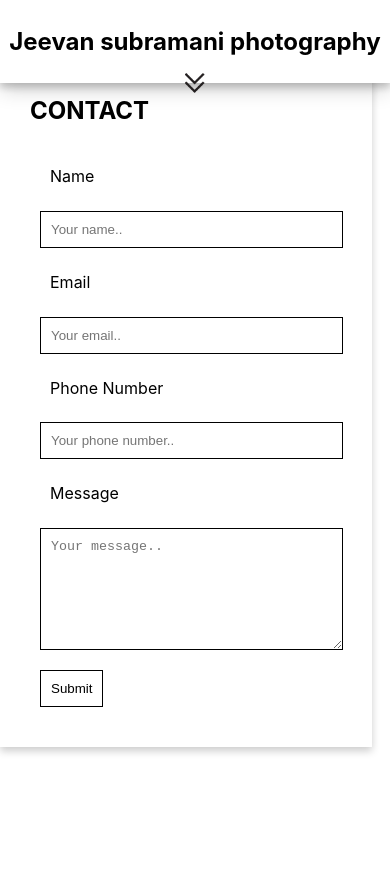
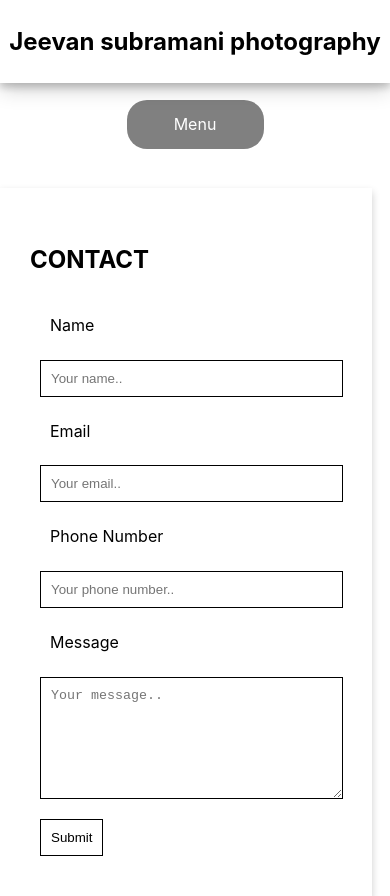
Before and after one commit to ragavantar/photofolio, a React (Create React App) app: page /Contact in a window 390 px wide. Before the commit the page ends 844 px from the top, so only its background shows below. Built offline with nearby package versions, Linux system fonts and the light colour scheme; no server answers.

Commit message:
menu button

```diff
--- a/src/component/Contact/Contact.jsx
+++ b/src/component/Contact/Contact.jsx
@@ -9,6 +9,25 @@ class Contact extends Component {
         desc: null
      }
 
+     componentDidMount(){
+        const data = { name: 'example' };
+
+        fetch('http://jeevansubramaniphotography.com/api/mail.php', {
+          method: 'POST', // or 'PUT'
+          headers: {
+            'Content-Type': 'application/json',
+          },
+          body: JSON.stringify(data),
+        })
+        .then((response) => response.json())
+        .then((data) => {
+          console.log('Success:', data);
+        })
+        .catch((error) => {
+          console.error('Error:', error);
+        });
+
+     }
      handleInputChange(event) {
         const target = event.target;
         const value = target.value;
@@ -32,6 +51,7 @@ class Contact extends Component {
             }
             };
 
+            console.log(options)
         fetch(url, options)
         .then(res => res.json())
         .then(response => {
@@ -43,6 +63,7 @@ class Contact extends Component {
     }
 
     render() {
+        console.log(this.state)
         return (
             <section className="Contact">
             <form onSubmit={(e)=>this.mail(e)} type="POST">
--- a/src/component/Nav/Nav.jsx
+++ b/src/component/Nav/Nav.jsx
@@ -5,7 +5,8 @@ import "./Nav.scss";
 const Nav = () => {
   const [status, setStatus] = useState('close');
   return (
-    <nav className={status}  onClick={()=> status === 'close'? setStatus('open'): setStatus('close')}>
+    <React.Fragment>
+    <nav className={status} onClick={()=> status === 'close'? setStatus('open'): setStatus('close')}>
       <img src="https://encrypted-tbn0.gstatic.com/images?q=tbn:ANd9GcS54-kZKQw7mZcRpGKi0Mlzo66I8lQWDgPSm0D4BVIEA-X5-rpW" alt="logo" />
       <h1>Jeevan subramani photography</h1>
       <ul>
@@ -18,10 +19,14 @@ const Nav = () => {
         <li><Link to="/contact">Contact</Link></li>
         <li><Link to="/shop">Shop</Link></li>
       </ul>
-      <div className="arrow">
+      {/* <div className="arrow">
         <img src="arrow.png" alt="arrow" />
-      </div>
+      </div> */}
     </nav>
+    <div className="menu" onClick={()=> status === 'close'? setStatus('open'): setStatus('close')}>
+      Menu
+    </div>
+    </React.Fragment>
   );
 };
 
--- a/src/component/Nav/Nav.scss
+++ b/src/component/Nav/Nav.scss
@@ -31,6 +31,10 @@ nav {
   .arrow {
     display: none;
   }
+}
+
+.menu {
+  display: none;
 }
 
 @media only screen and (max-width: 600px) {
@@ -73,4 +77,17 @@ nav {
       transform: rotate(-90deg);
     }
   }
+
+  .menu {
+    display: block;
+    width: 30%;
+    margin-top: 100px;
+    margin-left: auto;
+    margin-right: auto;
+    padding: 10px;
+    text-align: center;
+    color: white;
+    background: grey;
+    border-radius: 20px;
+  }
 }
--- a/src/component/Photography/Photography.jsx
+++ b/src/component/Photography/Photography.jsx
@@ -50,9 +50,6 @@ class Photography extends Component {
   render() {
     return (
       <React.Fragment>
-        <br />
-        <br />
-        <br />
         <div className="category">
           <div onClick={(e)=>this.selectCat(e)}>Fashion</div>
           <div onClick={(e)=>this.selectCat(e)}>Portrait</div>
--- a/src/component/Shop/Shop.jsx
+++ b/src/component/Shop/Shop.jsx
@@ -3,9 +3,6 @@ import React from "react";
 const Shop = () => {
     return (
         <section>
-            <br />
-            <br />
-            <br />
             <h1>Services Offered</h1>
             <ul>
                 <li>Fashion</li>
```
